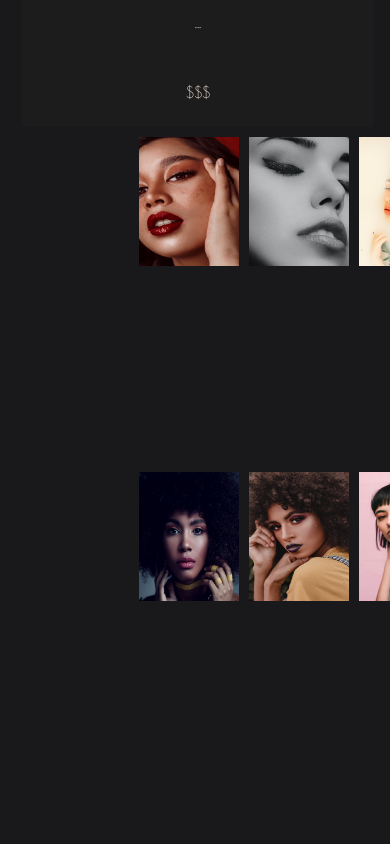
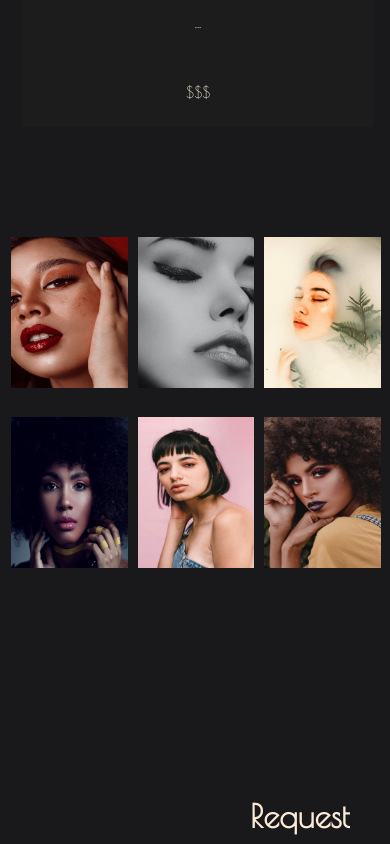
Before and after one commit to proiacm/glamlex, a React (Create React App) app: page / in a window 390 px wide. Shown: the part 4840-5684 px from the top of the page. Built offline with nearby package versions, Linux system fonts and the light colour scheme.

Commit message:
Update Gallery

```diff
--- a/src/Gallery/Gallery.css
+++ b/src/Gallery/Gallery.css
@@ -2,9 +2,9 @@
   display: grid;
   grid-gap: 10px;
   grid-template-columns: repeat(3, 1fr);
-  grid-template-rows: 325px 325px 120px;
+  grid-template-rows: 390px 325px 120px;
   margin: 0 auto 20px;
-  max-width: 80vw;
+  max-width: 70vw;
 }
 
 .col-img {
@@ -12,3 +12,21 @@
   padding-left: 100px;
   object-fit: cover;
 }
+
+@media only screen and (max-width: 600px){
+  .gallery {
+    display: grid;
+    grid-gap: 10px;
+    grid-template-columns: repeat(3, 1fr);
+    grid-template-rows: 170px 200px 120px;
+    margin: 0 auto 20px;
+    max-width: 95vw;
+    padding-bottom: 100px;
+  }
+
+  .col-img {
+    width: 100%;
+    padding-left: 1px;
+    padding-top: 100px;
+  }
+}
--- a/src/Gallery/Gallery.js
+++ b/src/Gallery/Gallery.js
@@ -16,8 +16,8 @@ const Gallery = () => {
         <img className='col-img' src={img2}/>
         <img className='col-img' src={img3}/>
         <img className='col-img' src={img4}/>
+        <img className='col-img' src={img6}/>
         <img className='col-img' src={img5}/>
-        <img className='col-img' src={img6}/>
      </div>
   )
 }
```
